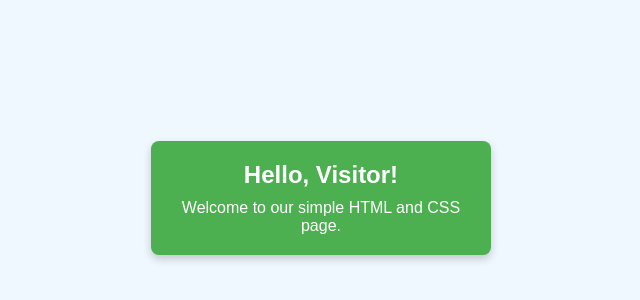
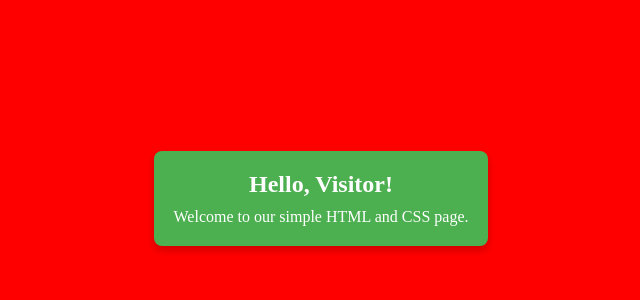
Before and after one commit to Rohith6704/jenkins-csd, a plain HTML site: page Index.html in a window 1280 px wide. Shown: the part 202-502 px from the top of the page, without its empty margins (319-959 px from the left). Drawn offline with Linux system fonts and the light colour scheme.

Commit message:
updated file

```diff
--- a/Index.html
+++ b/Index.html
@@ -7,13 +7,13 @@
     <style>
         /* CSS styling for the greeting box */
         body {
-            font-family: Arial, sans-serif;
+		<h1>hello</h1>font-family: Arial, sans-serif;
             display: flex;
             justify-content: center;
             align-items: center;
             height: 100vh;
             margin: 0;
-            background-color: #f0f8ff;
+            background-color: red;
         }
         .greeting-box {
             background-color: #4caf50;
```
